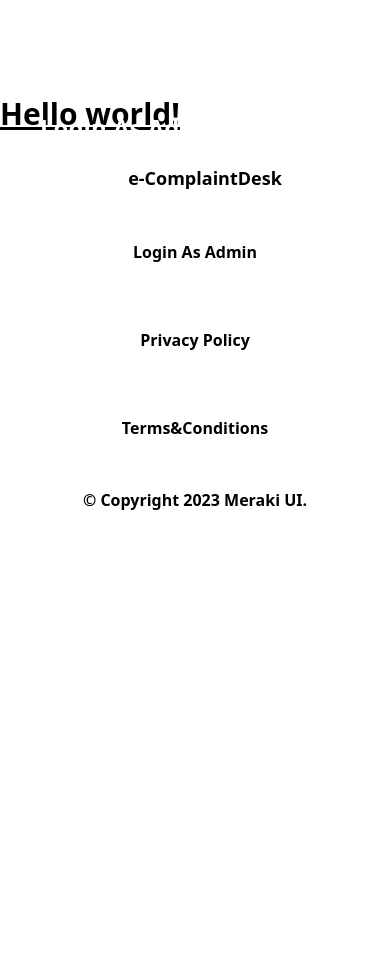
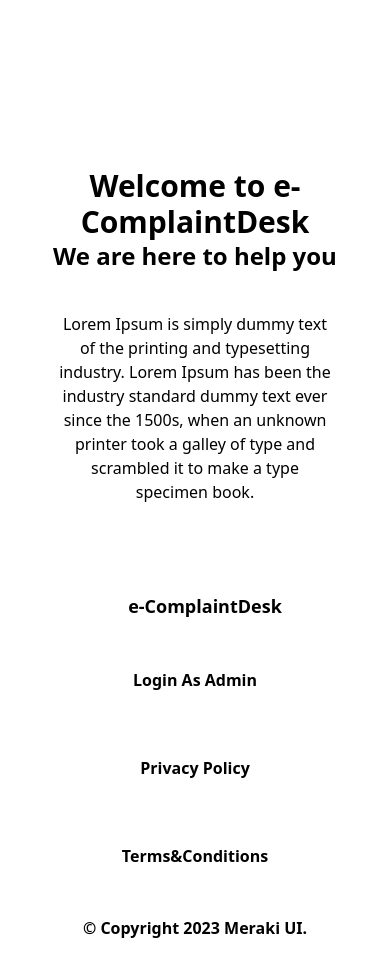
Before and after one commit to DcoderLLC/OCMS-BRC, a React (Vite) app in the folder client/: page / in a window 390 px wide. Before the commit the page ends 844 px from the top, so only its background shows below. Built offline with nearby package versions, Linux system fonts and the light colour scheme.

Commit message:
Responsive Home Hero Done

```diff
--- /dev/null
+++ b/client/src/Components/Home/HeroHome.jsx
@@ -0,0 +1,29 @@
+import {} from "react";
+import { Box } from "@mui/material";
+
+const HeroHome = () => {
+  return (
+    <Box>
+      <div className="flex justify-center ">
+        <div className="pt-14 m-4 max-w-screen-md">
+          <h1 className="text-3xl font-semibold text-[#4F6F52] text-center">
+            Welcome to e-ComplaintDesk
+          </h1>
+          <h2 className="text-2xl font-semibold text-[#4F6F52] text-center">
+            We are here to help you
+          </h2>
+          <div className=" md:grid-cols-2 m-6 p-4">
+            <p className="text-center md:text-center">
+              Lorem Ipsum is simply dummy text of the printing and typesetting
+              industry. Lorem Ipsum has been the industry standard dummy text
+              ever since the 1500s, when an unknown printer took a galley of
+              type and scrambled it to make a type specimen book.
+            </p>
+          </div>
+        </div>
+      </div>
+    </Box>
+  );
+};
+
+export default HeroHome;
--- a/client/src/pages/Home.jsx
+++ b/client/src/pages/Home.jsx
@@ -1,10 +1,11 @@
 import {} from "react";
 import { Box } from "@mui/material";
+import HeroHome from "../Components/Home/HeroHome";
 
 const Home = () => {
   return (
     <Box className="bg-[#B2A59B]">
-      <h1 className="text-3xl font-bold underline">Hello world!</h1>
+      <HeroHome />
     </Box>
   );
 };
```
